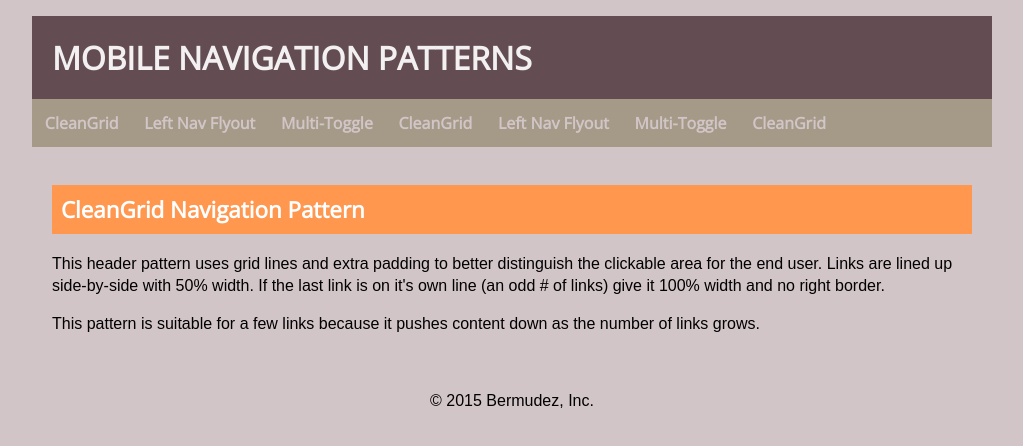
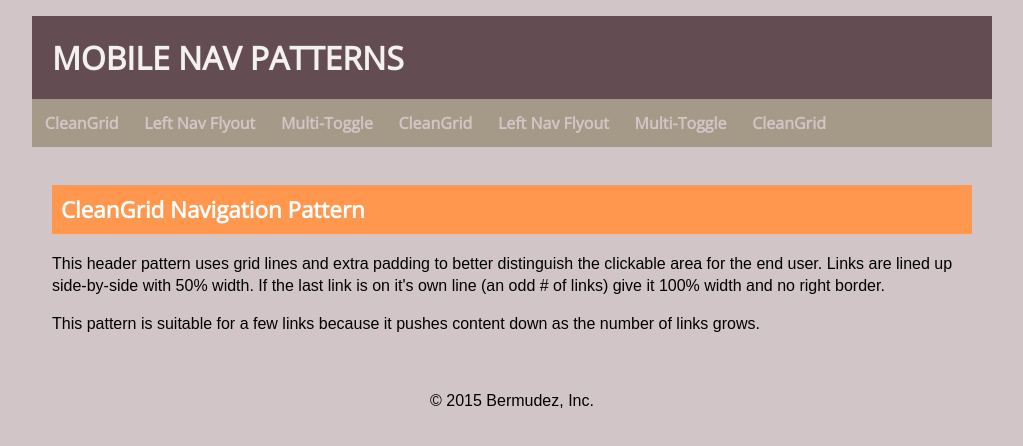
Before and after one commit to bermudezjd/DGMD-E27-FinalProject, a plain HTML site: page index.html in a window 1280 px wide. Shown: the whole page, without its empty margins (128-1151 px from the left). Drawn offline with nearby package versions, Linux system fonts and the light colour scheme.

Commit message:
Shorten title.

```diff
--- a/index.html
+++ b/index.html
@@ -10,7 +10,7 @@
 <body>
     <div class="wrapper">
         <header class="row row-pad">
-            <h1>Mobile Navigation Patterns</h1>
+            <h1>Mobile Nav Patterns</h1>
         </header>
         <nav class="row">
             <ul>
```
Also changed, not shown: offcanvas.html (+1 -1 lines).
